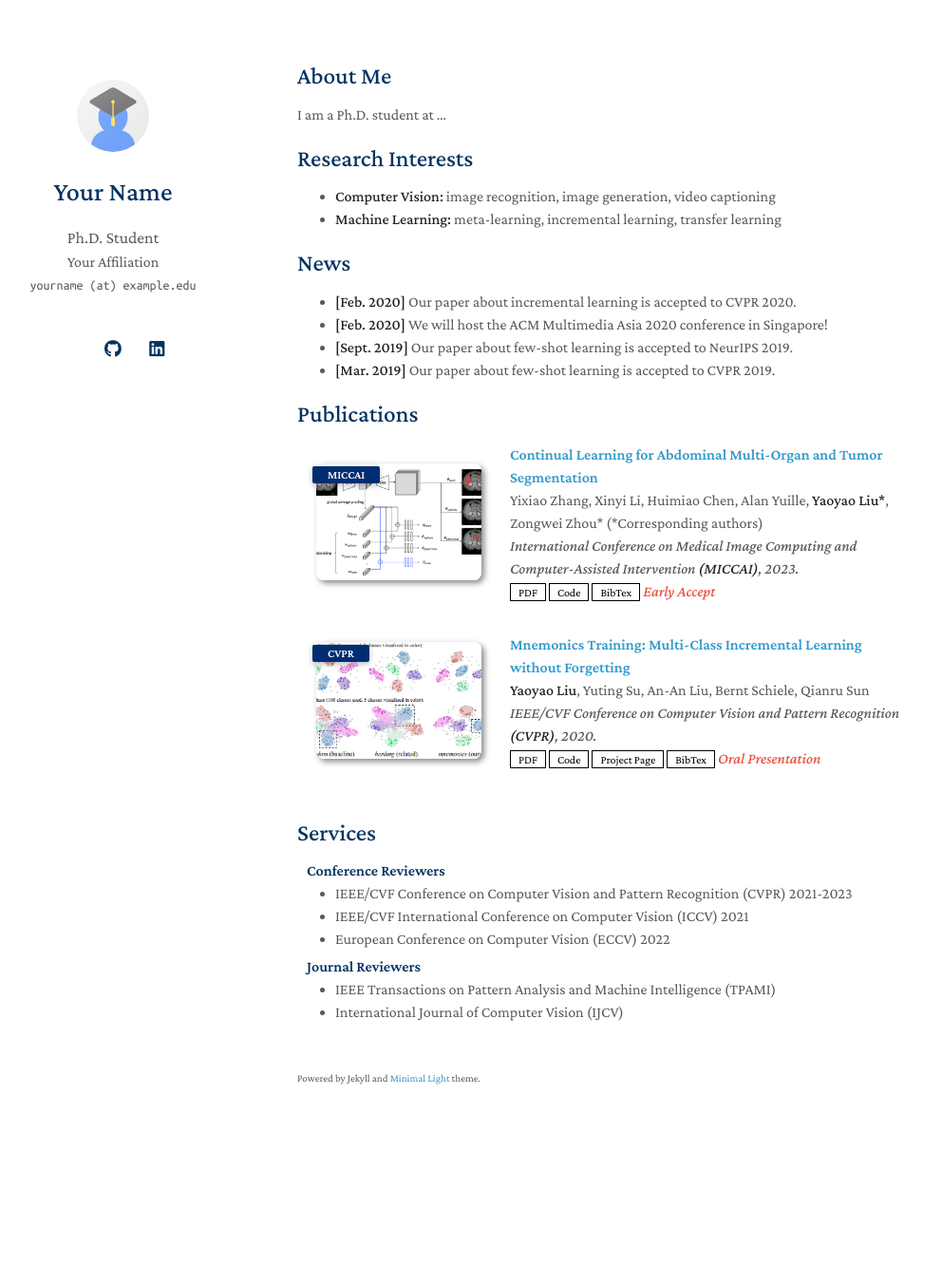
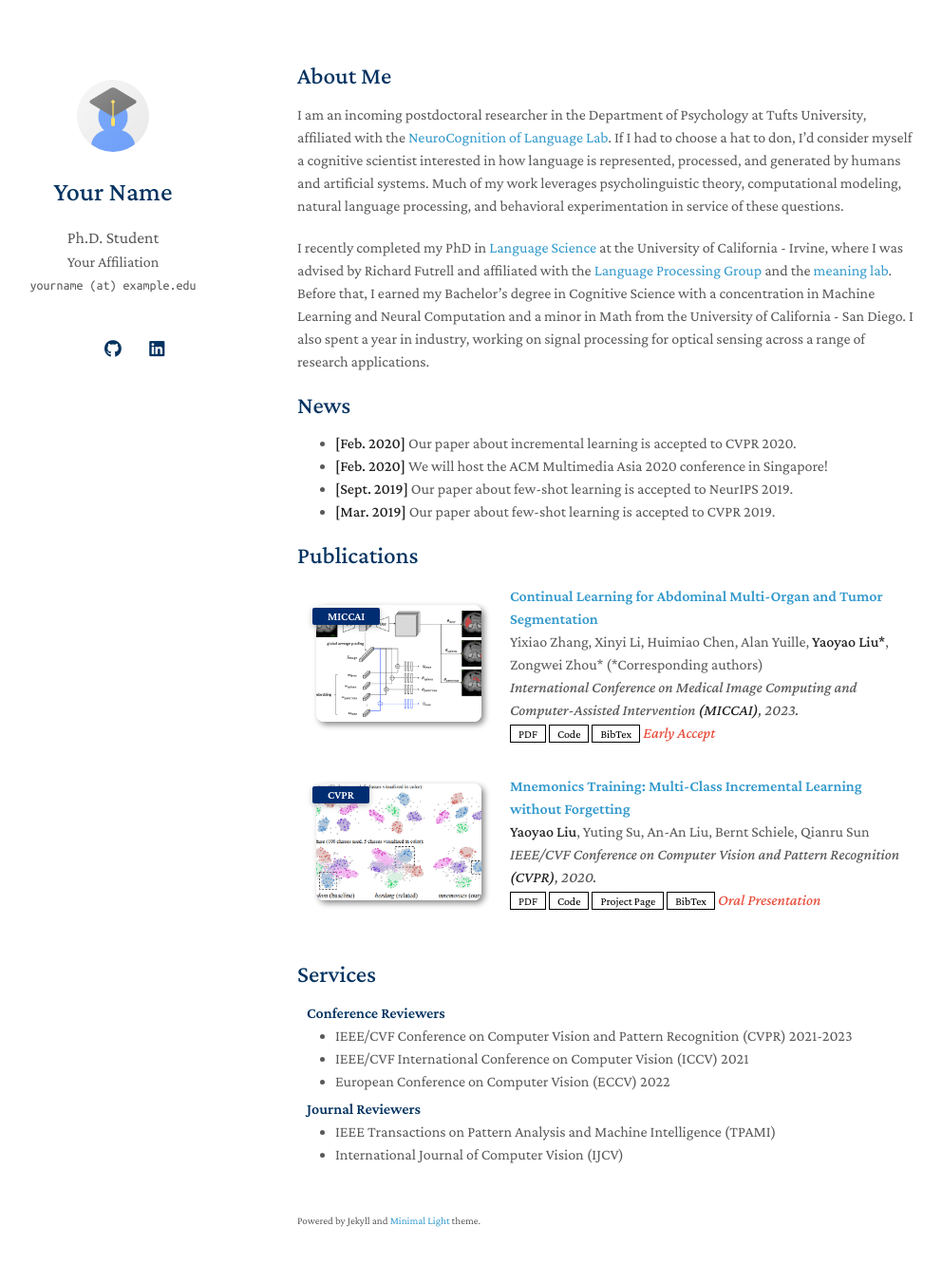
Before and after one commit to shiupadhye/shiupadhye.github.io, a Jekyll site: the page built from index.md, in a window 1280 px wide and 1366 px high. Shown: the top 1331 px of the window at 95% size, without its empty margins (157-1149 px from the left). Built offline with Jekyll 4.4.1, drawn with Linux system fonts in a browser that asks for light colours; a style sheet for code colours, icons or effects is not loaded; our own code applies the rules of GitHub Pages for plain Markdown files.

Commit message:
Update index.md

```diff
--- a/index.md
+++ b/index.md
@@ -4,12 +4,12 @@ layout: homepage
 
 ## About Me
 
-I am a Ph.D. student at ...
+I am an incoming postdoctoral researcher in the Department of Psychology at Tufts University, affiliated with the [NeuroCognition of Language Lab](https://kuperberglab.com/).
+If I had to choose a hat to don, I’d consider myself a cognitive scientist interested in how language is represented, processed, and generated by humans and artificial systems.
+Much of my work leverages psycholinguistic theory, computational modeling, natural language processing, and behavioral experimentation in service of these questions.
 
-## Research Interests
-
-- **Computer Vision:** image recognition, image generation, video captioning
-- **Machine Learning:** meta-learning, incremental learning, transfer learning
+I recently completed my PhD in [Language Science](https://www.langsci.uci.edu/) at the University of California - Irvine, where I was advised by Richard Futrell and affiliated with the [Language Processing Group](https://langprocgroup.github.io/) and the [meaning lab](https://sites.socsci.uci.edu/~gscontra//meaning/).
+Before that, I earned my Bachelor’s degree in Cognitive Science with a concentration in Machine Learning and Neural Computation and a minor in Math from the University of California - San Diego. I also spent a year in industry, working on signal processing for optical sensing across a range of research applications.
 
 ## News
 
```
